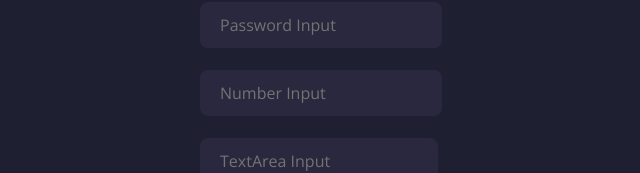
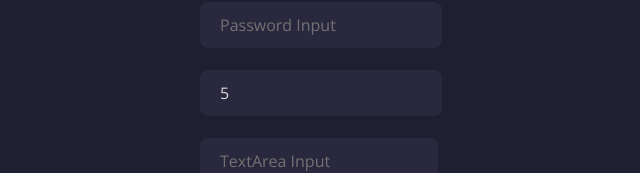
Before and after one commit to MastersOfData/scores-app, a Next.js app: page /testing in a window 1280 px wide. Shown: the part 461-634 px from the top of the page, without its empty margins (319-959 px from the left). Built offline with nearby package versions, Linux system fonts and the light colour scheme.

Commit message:
Improved number input

```diff
--- a/src/app/testing/page.tsx
+++ b/src/app/testing/page.tsx
@@ -31,7 +31,7 @@ export default function TestingPage() {
         <Input type="password" placeholder="Password Input" onInput={console.log} />
         <br/>
         <br/>
-        <Input type="number" placeholder="Number Input" onInput={console.log} />
+        <Input type="number" placeholder="Number Input" defaultValue={5} onInput={console.log} />
         <br/>
         <br/>
         <Input type="textarea" rows={6} placeholder="TextArea Input" onInput={console.log} />
--- a/src/components/Input.tsx
+++ b/src/components/Input.tsx
@@ -1,15 +1,22 @@
 "use client"
 
-import { FormEvent, InputHTMLAttributes, TextareaHTMLAttributes, useState } from "react"
+import { FormEvent, useEffect, useRef, useState } from "react"
 import styles from "../styles/Input.module.css"
 
-type StandardInputProps = {
-  placeholder?: InputHTMLAttributes<HTMLInputElement>["placeholder"],
+// Types
+type TextInputProps = {
+  placeholder?: string,
   onInput?: (value: string) => void
 }
 
+type NumberInputProps = {
+  placeholder?: string,
+  defaultValue?: number,
+  onInput?: (value: number) => void
+}
+
 type CheckBoxInputProps = {
-  placeholder?: InputHTMLAttributes<HTMLInputElement>["placeholder"],
+  placeholder?: string,
   onInput?: (checked: boolean) => void
 }
 
@@ -19,17 +26,30 @@ type ToggleInputProps = {
 }
 
 type TextAreaInputProps = {
-  placeholder?: TextareaHTMLAttributes<HTMLTextAreaElement>["placeholder"],
+  placeholder?: string,
   onInput?: (value: string) => void,
-  rows?: TextareaHTMLAttributes<HTMLTextAreaElement>["rows"],
+  rows?: number,
 }
 
 type InputProps =
-  (StandardInputProps & { type: "text" | "number" | "email" | "password" }) |
+  (TextInputProps & { type: "text" | "email" | "password" }) |
+  (NumberInputProps & { type: "number" }) |
   (CheckBoxInputProps & { type: "checkbox" }) |
   (ToggleInputProps & { type: "toggle" }) |
   (TextAreaInputProps & { type: "textarea" })
 
+// Input handlers
+function handleTextInput(e: FormEvent, onInput?: (value: string) => void) {
+  const elem = e.target as HTMLInputElement | HTMLTextAreaElement
+  onInput?.(elem.value)
+}
+
+function handleCheckBoxInput(e: FormEvent, onInput?: (value: boolean) => void) {
+  const elem = e.target as HTMLInputElement
+  onInput?.(elem.checked)
+}
+
+// Input components
 export default function Input(props: InputProps) {
   if (props.type === "toggle")   return <ToggleInput   {...props} />
   if (props.type === "text")     return <TextInput     {...props} />
@@ -38,11 +58,6 @@ export default function Input(props: InputProps) {
   if (props.type === "checkbox") return <CheckBoxInput {...props} />
   if (props.type === "textarea") return <TextAreaInput {...props} />
   return <EmailInput {...props} />
-}
-
-function handleTextInput(e: FormEvent, onInput?: (value: string) => void) {
-  const elem = e.target as HTMLInputElement | HTMLTextAreaElement
-  onInput?.(elem.value)
 }
 
 function TextAreaInput({ onInput, ...props }: TextAreaInputProps) {
@@ -54,7 +69,7 @@ function TextAreaInput({ onInput, ...props }: TextAreaInputProps) {
   )
 }
 
-function TextInput({ onInput, ...props }: StandardInputProps) {
+function TextInput({ onInput, ...props }: TextInputProps) {
   return (
     <input
       type="text"
@@ -64,20 +79,7 @@ function TextInput({ onInput, ...props }: StandardInputProps) {
   )
 }
 
-function NumberInput({ onInput, ...props }: StandardInputProps) {
-  return (
-    <input
-      type="text"
-      inputMode="numeric"
-      pattern="[0-9]+"
-      className={styles["number-input"]}
-      onInput={e => handleTextInput(e, onInput)}
-      {...props}
-    />
-  )
-}
-
-function EmailInput({ onInput, ...props }: StandardInputProps) {
+function EmailInput({ onInput, ...props }: TextInputProps) {
   return (
     <input
       type="email"
@@ -87,7 +89,7 @@ function EmailInput({ onInput, ...props }: StandardInputProps) {
   )
 }
 
-function PasswordInput({ onInput, ...props }: StandardInputProps) {
+function PasswordInput({ onInput, ...props }: TextInputProps) {
   return (
     <input
       type="password"
@@ -97,16 +99,51 @@ function PasswordInput({ onInput, ...props }: StandardInputProps) {
   )
 }
 
-function handleBooleanInput(e: FormEvent, onInput?: (value: boolean) => void) {
-  const elem = e.target as HTMLInputElement
-  onInput?.(elem.checked)
+function NumberInput({ onInput, defaultValue, ...props }: NumberInputProps) {
+  const ref = useRef<HTMLInputElement>(null)
+  const [value, setValue] = useState<number>(defaultValue || 0)
+
+  function handleInput() {
+    const elem = ref.current!
+    const valStr = elem.value
+    if (!valStr) {
+      setValue(0)
+      return
+    }
+
+    const val = parseInt(valStr)
+    const isValid = !Number.isNaN(val)
+    if (!isValid) {
+      elem.value = value + ""
+      return
+    }
+
+    setValue(val)
+  }
+
+  useEffect(() => {
+    ref.current!.value = value + ""
+    onInput?.(value)
+  }, [value])
+
+  return (
+    <input
+      type="text"
+      inputMode="numeric"
+      pattern="[0-9]+"
+      className={styles["number-input"]}
+      onInput={handleInput}
+      ref={ref}
+      {...props}
+    />
+  )
 }
 
 function CheckBoxInput({ onInput, ...props }: CheckBoxInputProps) {
   return (
     <input
       type="checkbox"
-      onInput={e => handleBooleanInput(e, onInput)}
+      onInput={e => handleCheckBoxInput(e, onInput)}
       {...props}
     />
   )
```
